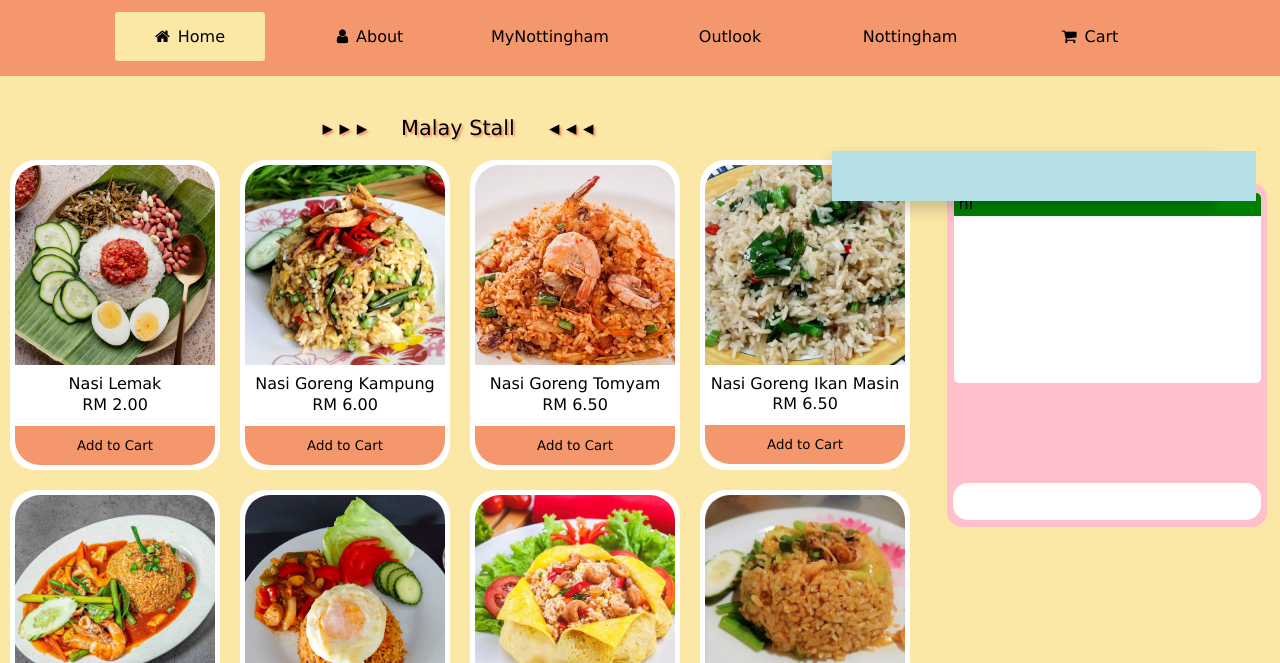
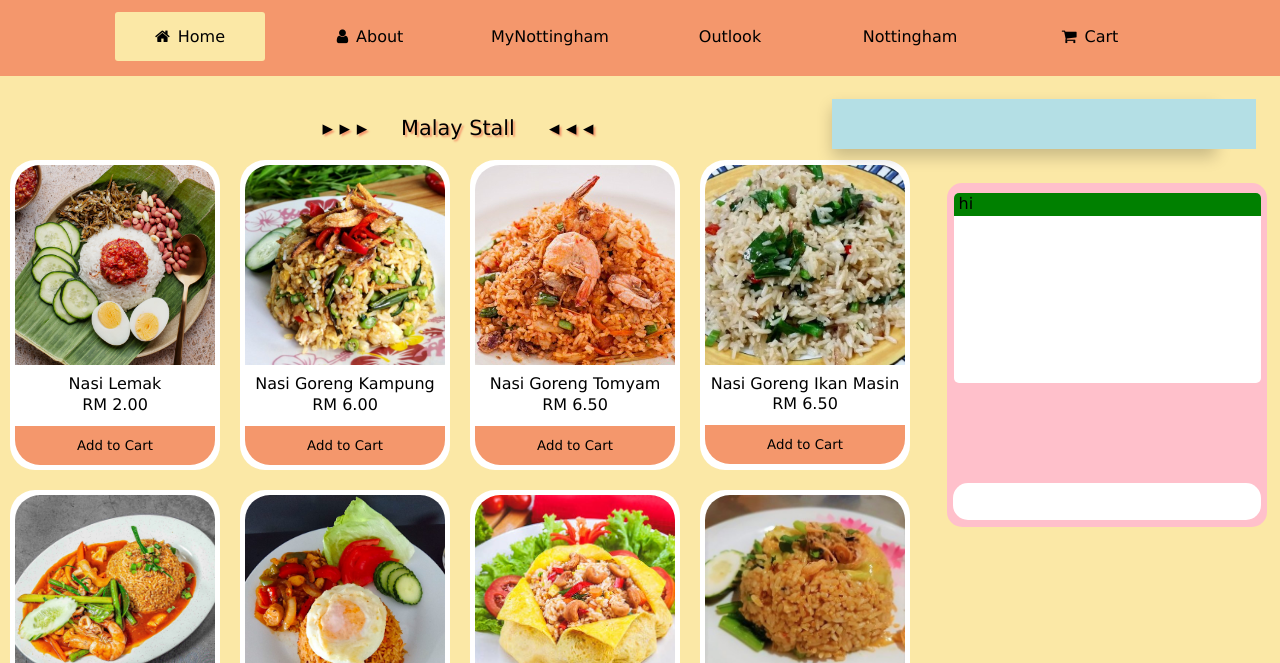
Before and after one commit to Safayy/White-Panda, a plain HTML site: page website/nottsCafeteria.html in a window 1280 px wide. Both pictures are taken after a click on the link "Cart". Shown: the part 137-800 px from the top of the page. Drawn offline with nearby package versions, Linux system fonts and the light colour scheme.

Commit message:
Update nottsHome.css

```diff
--- a/website/nottsHome.css
+++ b/website/nottsHome.css
@@ -265,7 +265,7 @@ h1{
     background-color: #b4dfe5;
     width: 30%;
 	right: 5%;
-	top: 36%;
+	top: 29.5%;
     box-shadow: 0px 8px 16px 0px rgba(0,0,0,0.2);
     z-index: 1;
 }
```
